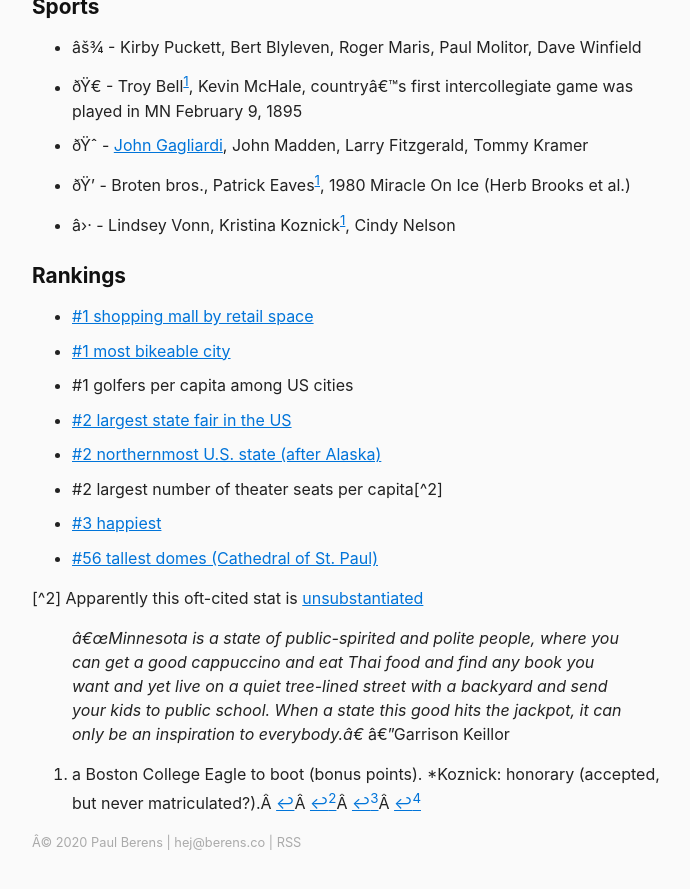
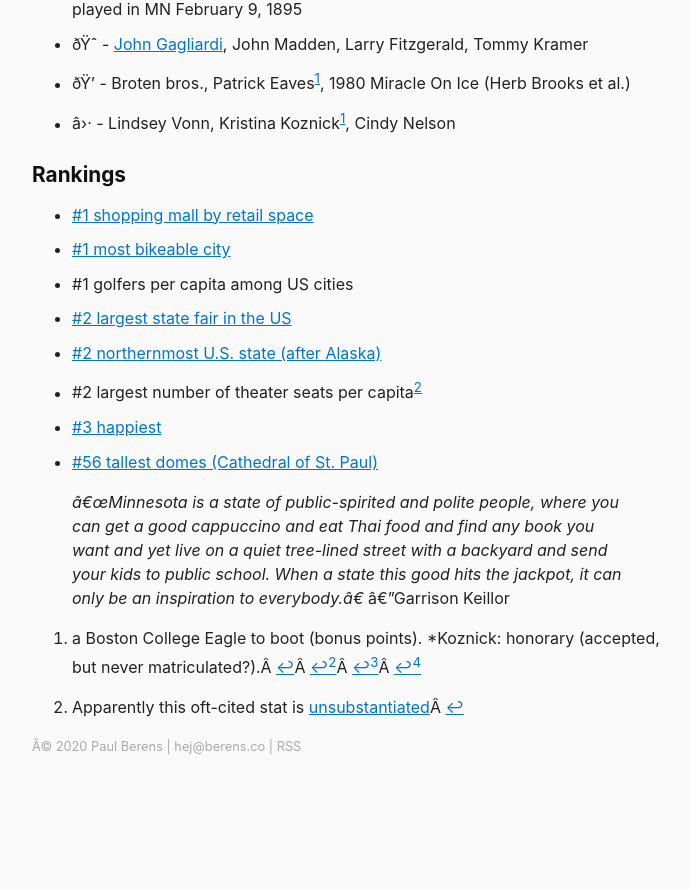
Before and after one commit to berensp/berensp.github.io, a Jekyll site: the page built from minn.md, in a window 1280 px wide and 900 px high, scrolled down 1699 px. Shown: the top 889 px of the window, without its empty margins (288-978 px from the left). Built offline with Jekyll 4.4.1, drawn with Linux system fonts in a browser that asks for light colours; nearby versions of some CDN libraries; after the commit the page ends 2503 px from its top, so only the background shows below that; some of the changed text lies outside the part shown.

Commit message:
Add files via upload

```diff
--- a/minn.md
+++ b/minn.md
@@ -3,14 +3,14 @@
 title: Minnesota 🛶
 permalink: /minnesota/
 ---
-<img src="/assets/the.first.minnesota.png" alt="The First Minnesota Regiment" width="50%" height="50%">
+<img src="/assets/the.first.minnesota.png" alt="The First Minnesota Regiment" width="40%" height="40%">
 
 My running tally of what makes Minnesota unique, interesting, valuable, loveable...
 
 ## Les Arts
 - **Actors** - Jessica Biel, Judy Garland, Kelsey Grammer, Josh Hartnett, Jessica Lange, [Winona Ryder](https://www.welcometowinona.com/), Seann William Scott
 - **Authors** - F. Scott Fitzgerald,  Sinclair Lewis
-- **Humorists** - Kevin Etten, [Joel Hodgson](https://en.wikipedia.org/wiki/Joel_Hodgson), [Al Franken]p(https://en.wikipedia.org/wiki/Al_Franken), Garrison Keillor, Jacob Lentz, [Charles Shultz](https://en.wikipedia.org/wiki/Charles_M._Schulz)
+- **Humorists** - Kevin Etten, [Joel Hodgson](https://en.wikipedia.org/wiki/Joel_Hodgson), [Al Franken](https://en.wikipedia.org/wiki/Al_Franken), Garrison Keillor, Jacob Lentz, [Charles Shultz](https://en.wikipedia.org/wiki/Charles_M._Schulz)
 - **Musicians** - Bob Dylan, [Craig Finn](https://craigfinn.net/)[^1], Gear Daddies/Martin Zellar, Har Mar Superstar, Hüsker Dü, The Jayhawks, Mason Jennings, Prince, The Replacements, Soul Asylum
 - **Producers** - The Coen Brothers
 
@@ -52,7 +52,7 @@
 - [#3 happiest](https://wallethub.com/edu/happiest-states/6959)
 - [#56 tallest domes (Cathedral of St. Paul)](https://en.wikipedia.org/wiki/List_of_tallest_domes)
 
-[^2] Apparently this oft-cited stat is [unsubstantiated](https://www.minnesotamonthly.com/featured/fake-news-the-twin-cities-theater-scenes-claim-to-fame/)
+[^2]: Apparently this oft-cited stat is [unsubstantiated](https://www.minnesotamonthly.com/featured/fake-news-the-twin-cities-theater-scenes-claim-to-fame/)
 
 
 > *"Minnesota is a state of public-spirited and polite people, where you can get a good cappuccino and eat Thai food and find any book you want and yet live on a quiet tree-lined street with a backyard and send your kids to public school. When a state this good hits the jackpot, it can only be an inspiration to everybody."* —Garrison Keillor
```
